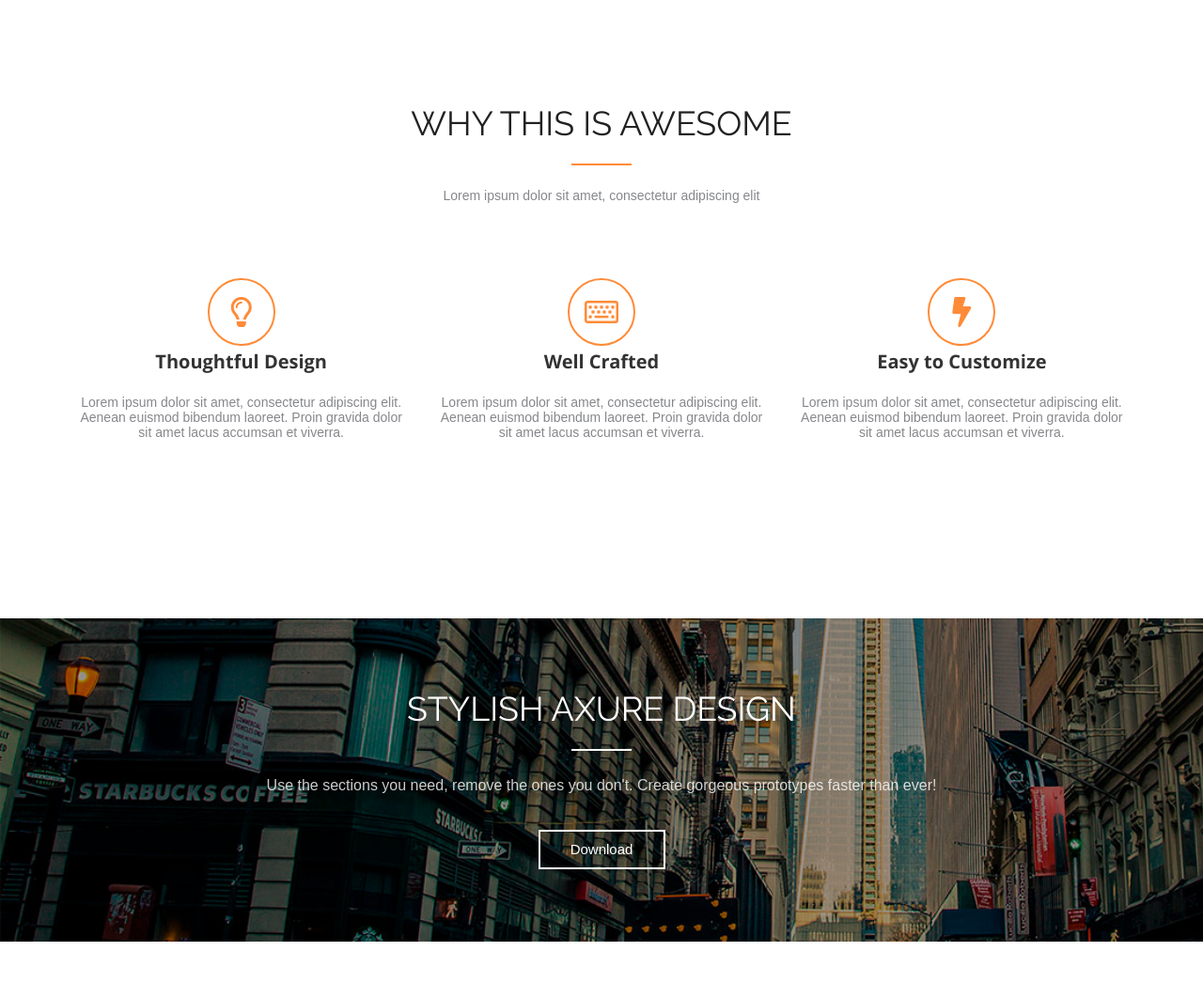
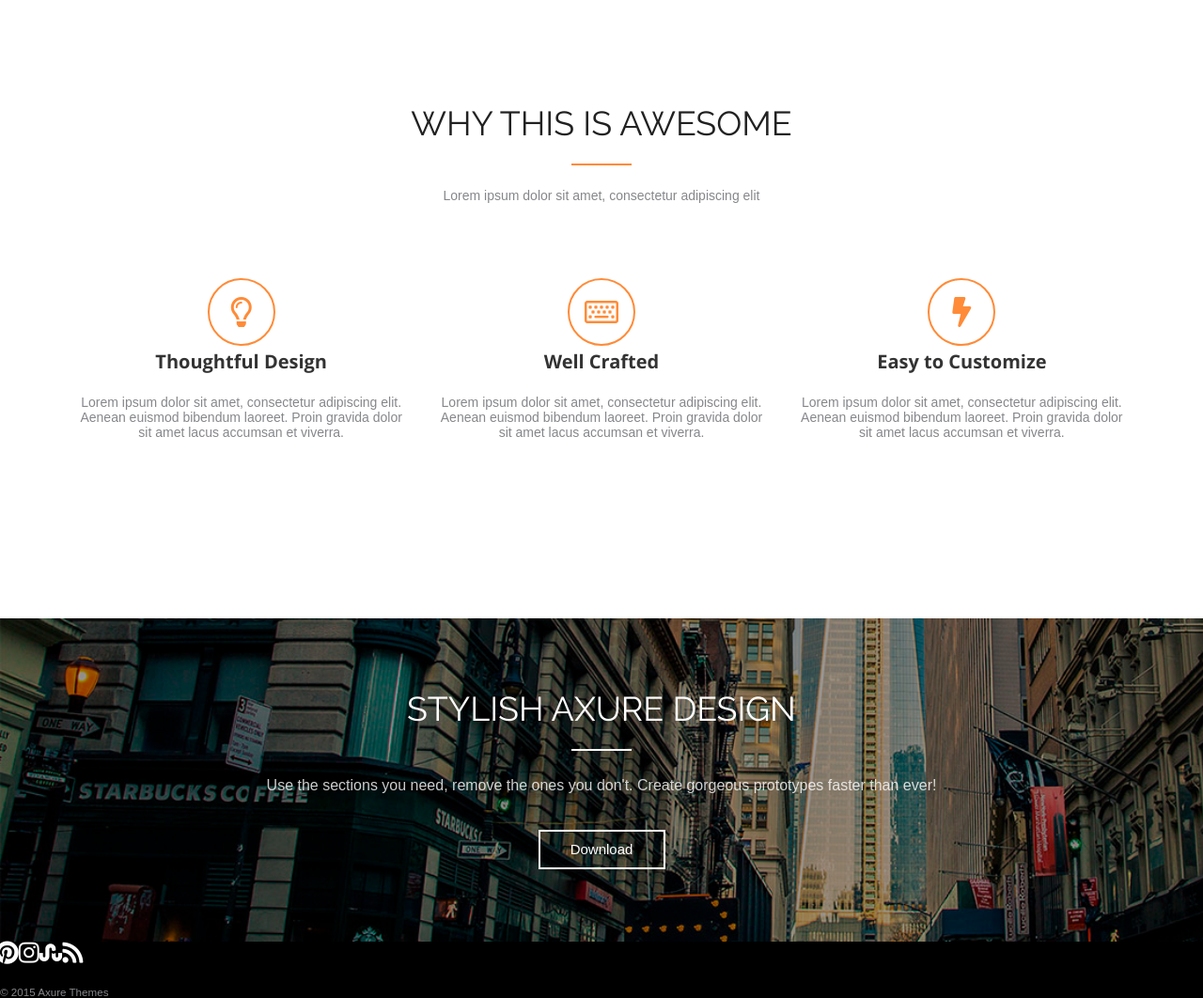
Before and after one commit to donald3309463/tms-html, a plain HTML site: page index.html in a window 1280 px wide. Shown: the whole page at 94% size. Before the commit the page ends 1002 px from the top, so only its background shows below. Drawn offline with Linux system fonts and the light colour scheme; a web font is replaced by a local one.

Commit message:
index,stlyles,fonts,h2, block "AWESOME", block Stylish full, social ???

```diff
--- a/assets/style/style.css
+++ b/assets/style/style.css
@@ -146,6 +146,10 @@ h2._white:after {
     background: url(../images/fon1.jpg);
     background-size: cover;
 }
+.social {
+    background-color: #000000;
+    background-size: cover;
+}
 
 .stylish .container {
     padding: 75px 0 65px;
@@ -154,3 +158,24 @@ h2._white:after {
     text-decoration: none ;
     color: #ffffff ;
 }
+.social__image-wrap {
+    display: inline-flex;
+    width: 12px;
+    height: 23px;
+    margin-bottom: 3px;
+    align-items: center;
+    justify-content: center;
+
+}
+.social__image {
+    font-size: 25px;
+    color: #ffffff;
+}
+.cellsocial {
+    padding: 40px auto;
+}
+
+.containersocical {
+    width: 318px;
+    height: 47px;
+}
--- a/index.html
+++ b/index.html
@@ -46,5 +46,24 @@
         <h3 class="benefit__h3white"><a href="http://google.com" class="link1">Download</a></h3>
       </div>
     </div>
+  </div>
+  <div class="social">
+      <div class="containersocical">
+        <div class="cellsocial">
+           <div class="social__image-wrap">
+              <i class="fab fa-facebook-f social__image"></i>
+              <i class="fab fa-twitter social__image"></i>
+              <i class="fab fa-google-plus-g social__image"></i>
+              <i class="fab fa-pinterest social__image"></i>
+              <i class="fab fa-instagram social__image"></i>
+              <i class="fab fa-stumbleupon social__image"></i>
+              <i class="fas fa-rss social__image"></i>
+           </div>
+        </div>
+      </div>
+    <div>
+      <h5>© 2015 Axure Themes</h5>
+    </div>
+  </div>
 </body>
 </html>
```
